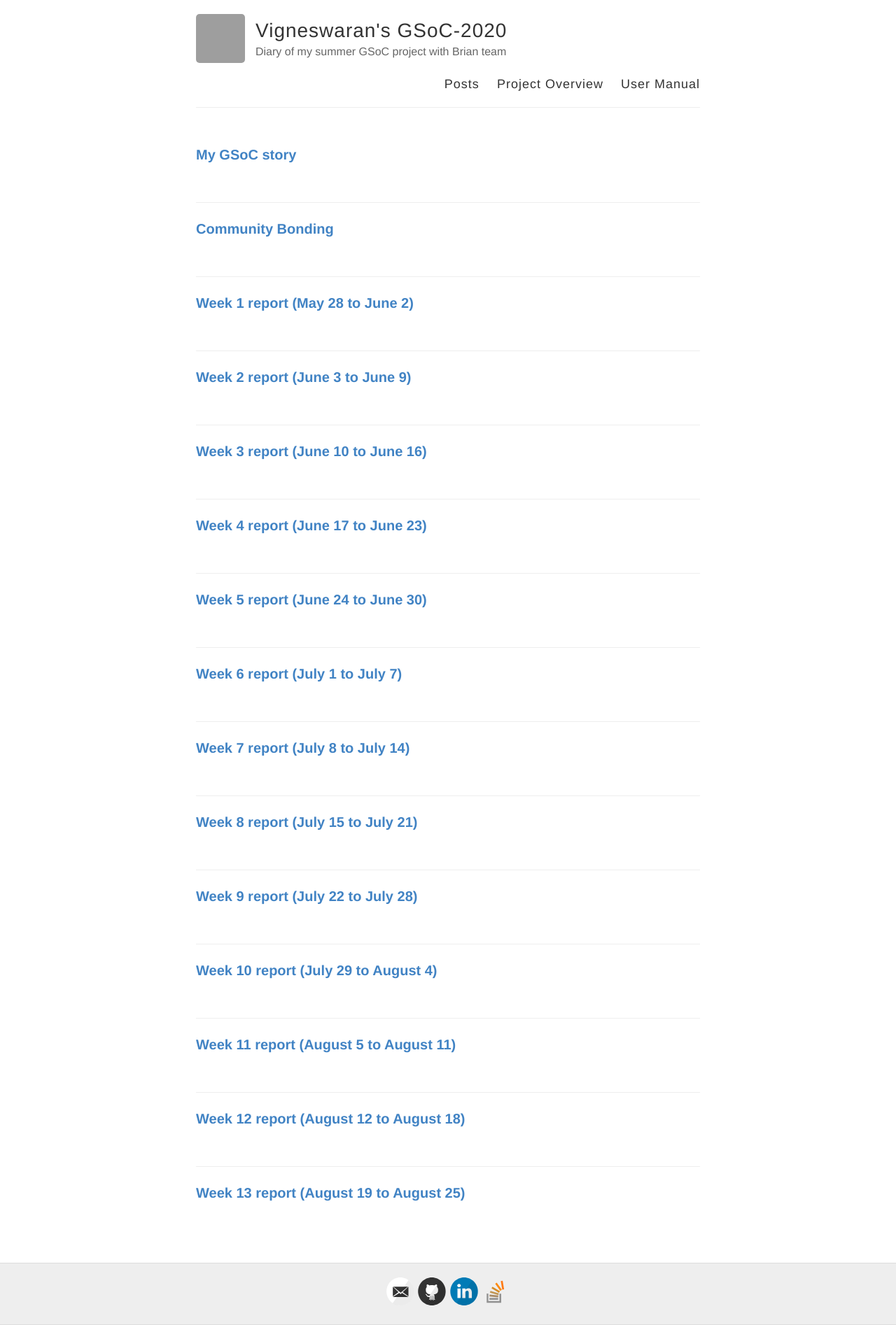
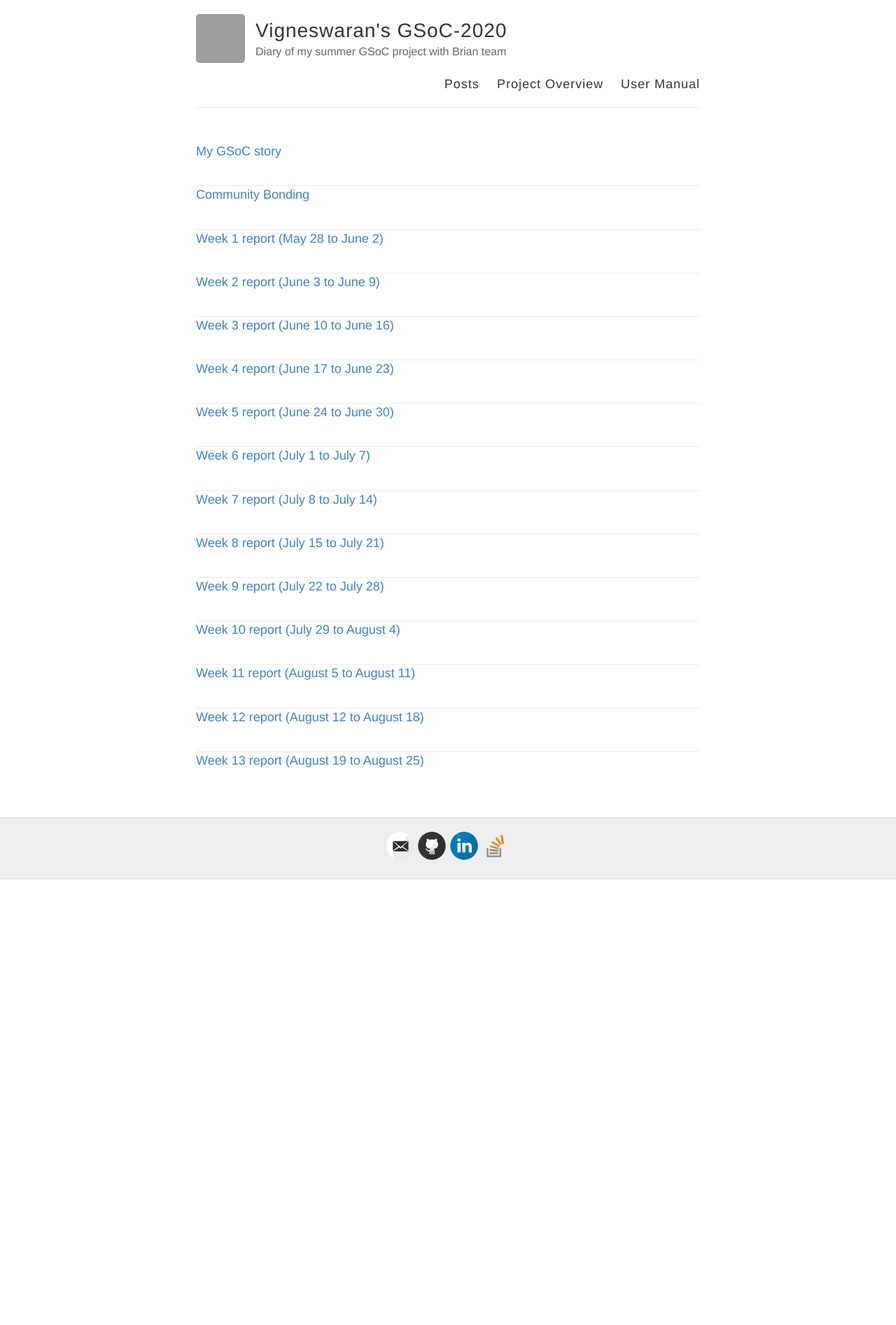
Before and after one commit to vigneswaran-chandrasekaran/Vigneswaran-chandrasekaran.github.io, a Jekyll site: the page built from index.html, in a window 1280 px wide. Shown: the whole page at 70% size. Built offline with Jekyll 4.4.1, drawn with Linux system fonts in a browser that asks for light colours; after the commit the page ends 1257 px from its top, so only the background shows below that; grey boxes are pictures that could not be loaded.

```diff
--- a/index.html
+++ b/index.html
@@ -6,7 +6,7 @@ layout: default
   {% for post in site.posts reversed%}
     <article class="post">
 
-      <h3><a href="{{ site.baseurl }}{{ post.url }}">{{ post.title }}</a></h3>
+      <a href="{{ site.baseurl }}{{ post.url }}">{{ post.title }}</a>
 
       <div class="entry">
       </div>
```
